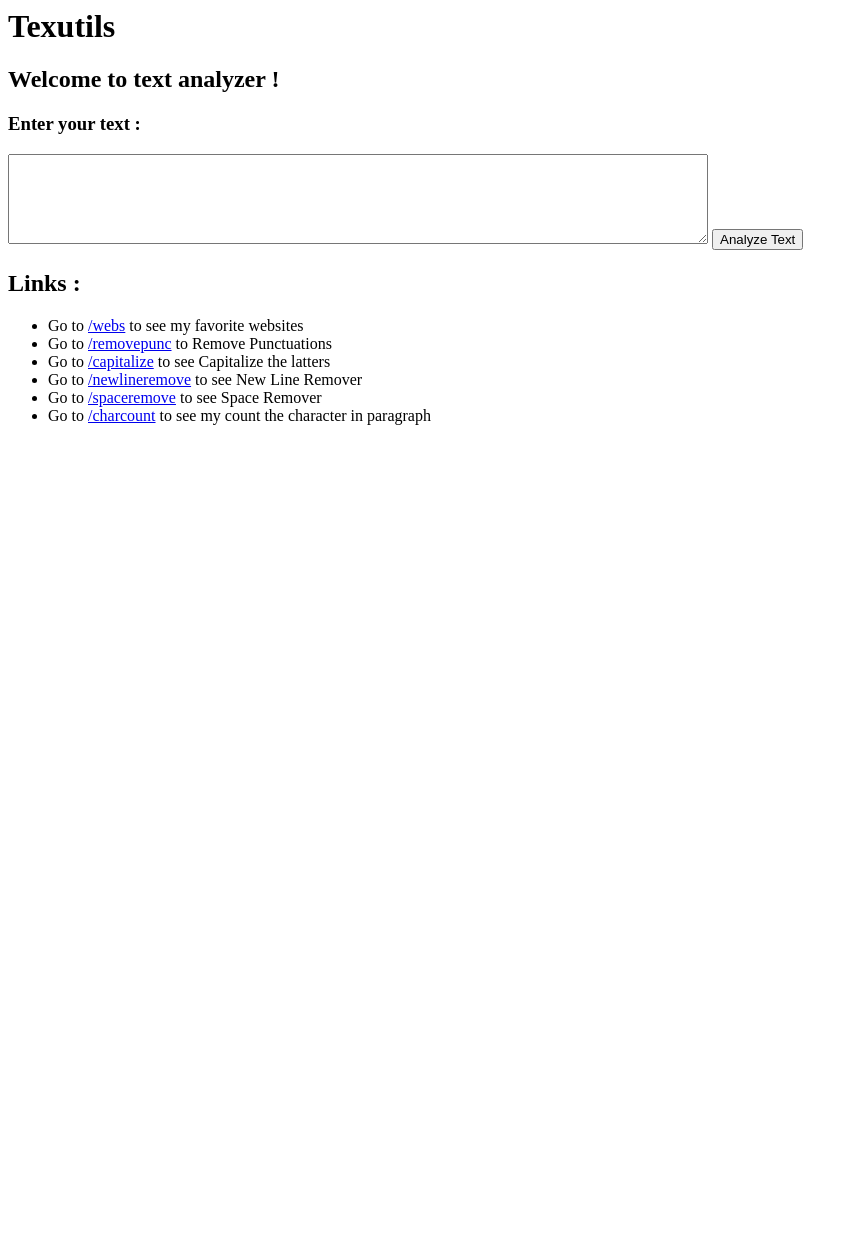
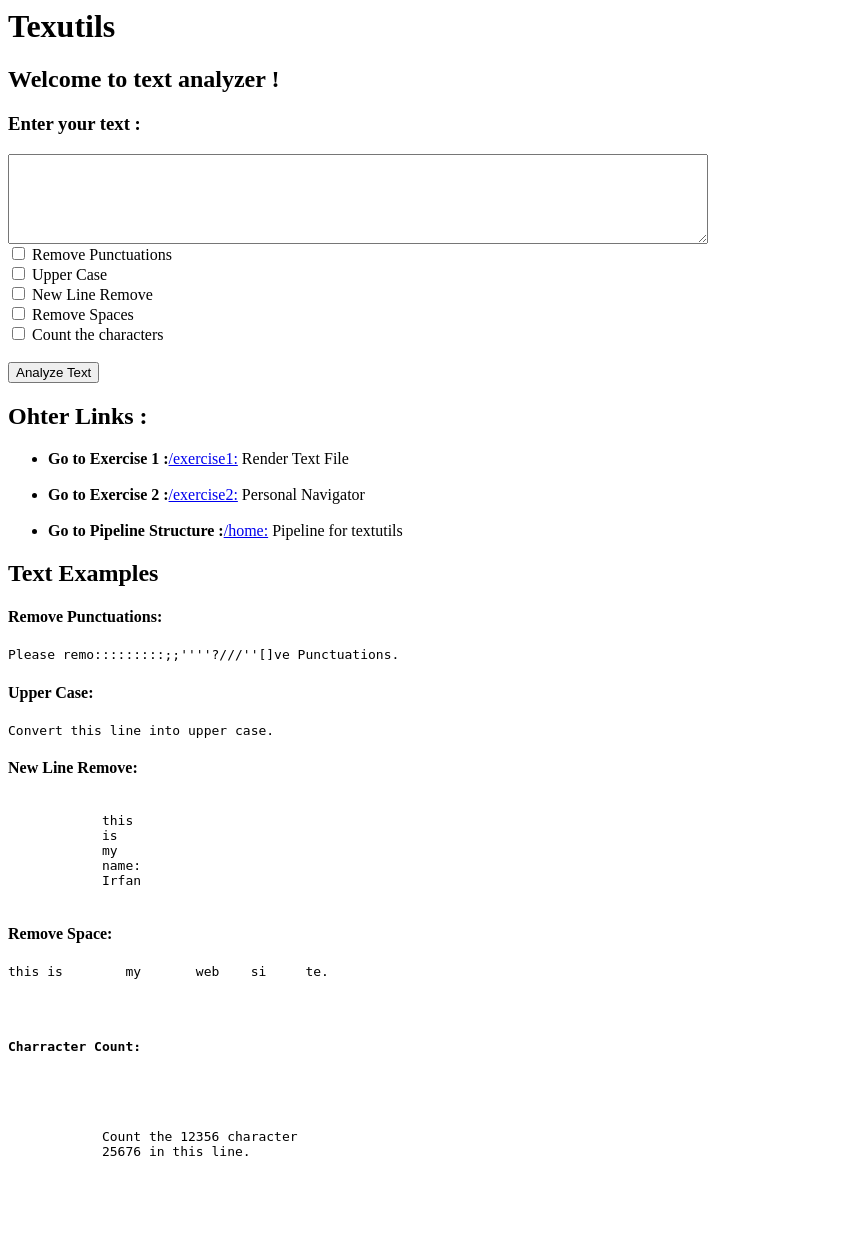
Before and after one commit to dev-mdirfan/textutils, a Django app: page / in a window 1280 px wide. Shown: the whole page, without its empty margins (0-858 px from the left). Before the commit the page ends 425 px from the top, so only its background shows below. Run offline with Django 4.2, Linux system fonts and the light colour scheme.

Commit message:
created exercise1 and exercise2 and pipeline

```diff
--- /dev/null
+++ b/templates/exercise2.html
@@ -0,0 +1,2 @@
+# Solution  Page 1
+# Solution Page 2
--- a/templates/index.html
+++ b/templates/index.html
@@ -2,33 +2,66 @@
     <head>
         <meta charset="utf-8">
         <meta http-equiv="X-UA-Compatible" content="IE=edge">
-        <title>Learn Templates</title>
+        <title>Text Utils</title>
         <meta name="description" content="">
         <meta name="viewport" content="width=device-width, initial-scale=1">
         <link rel="stylesheet" href="">
     </head>
     <body>
         {% comment %} <p>lorem</p>
-        {{name}} from {{place}} {% endcomment %}
+        Variables params accessing from view.py
+        {{name}} from {{place}}
+        {% endcomment %}
+
         <h1>Texutils</h1>
         <h2>Welcome to text analyzer !</h2>
 
         <h3>Enter your text :</h3>
-        <from name='text' action='/removepunc' method='get'>
-            <textarea style='margin: 0px; width: 700px; height: 90px;'></textarea>
+        <form action='/analyze' method='get'>
+            <textarea name="text" style='margin: 0px; width: 700px; height: 90px;'></textarea>
+            <br>
+            <input type="checkbox" name="removepunc"> Remove Punctuations
+            <br>
+            <input type="checkbox" name="uppercase"> Upper Case
+            <br>
+            <input type="checkbox" name="newlineremove"> New Line Remove
+            <br>
+            <input type="checkbox" name="spaceremove"> Remove Spaces
+            <br>
+            <input type="checkbox" name="charcount"> Count the characters
+            <br>
+            <br>
             <button type='submit'>Analyze Text</button>
         </form>
 
-        <h2>Links :</h2>
+        <h2>Ohter Links :</h2>
 
         <ul>
-            <li>Go to <a href="/webs">/webs<a> to see my favorite websites </li>
-            <li>Go to <a href="/removepunc">/removepunc<a> to Remove Punctuations </li>
-            <li>Go to <a href="/capitalize">/capitalize<a> to see Capitalize the latters </li>
-            <li>Go to <a href="/newlineremove">/newlineremove<a> to see New Line Remover </li>
-            <li>Go to <a href="/spaceremove">/spaceremove<a> to see Space Remover </li>
-            <li>Go to <a href="/charcount">/charcount<a> to see my count the character in paragraph </li>
+            <li> <b>Go to Exercise 1 :</b><a href="/exercise1">/exercise1:<a> Render Text File </li> <br>
+            <li> <b>Go to Exercise 2 :</b><a href="/exercise2">/exercise2:<a> Personal Navigator </li> <br>
+            <li> <b>Go to Pipeline Structure :</b><a href="/home">/home:<a> Pipeline for textutils </li>
         </ul>
+
+        <h2> Text Examples<h2>
+        <h4>Remove Punctuations:</h4>
+        <pre><code>Please remo:::::::::;;''''?///''[]ve Punctuations.</code></pre>
+        <h4>Upper Case:</h4>
+        <pre><code>Convert this line into upper case.</code></pre>
+        <h4>New Line Remove:</h4>
+        <pre><code>
+            this
+            is
+            my
+            name:
+            Irfan
+        </code></pre>
+        <h4>Remove Space:</h4>
+        <pre><code>this is        my       web    si     te.<pre></code>
+        <h4>Charracter Count:</h4>
+        <pre><code>
+            Count the 12356 character
+            25676 in this line.</code></pre>
+
         <script src="" async defer></script>
     </body>
 </html>
--- a/textutils/urls.py
+++ b/textutils/urls.py
@@ -26,15 +26,29 @@ urlpatterns = [
     path('admin/', admin.site.urls),
 
     # creating new path for see string output
+    path('', views.index, name='index'),
 
-    path('', views.index, name='index'),
+    # About page
     path('about/', views.about, name='about'),
-    path('webs/', views.webs, name='webs'),
 
-    # Creating Pipeline
-    path('removepunc', views.removepunc, name='removepunc'),
-    path('capitalize', views.capitalize, name='capitalize'),
-    path('newlineremove', views.newlineremove, name='newlineremove'),
-    path('spaceremove', views.spaceremove, name='spaceremove'),
-    path('charcount', views.charcount, name='charcount')
+    # Exercises - 1
+    path('exercise1/', views.exercise1, name='exercise1'),
+
+    # Exercises - 2
+    path('exercise2/', views.exercise2, name='exercise2'),
+
+    # Pipe Line for textutils
+    path('home/', views.home, name='home'),
+    path('removepunc/', views.removepunc, name='removepunc'),
+    path('capitalize/', views.capitalize, name='capitalize'),
+    path('newlineremove/', views.newlineremove, name='newlineremove'),
+    path('spaceremove/', views.spaceremove, name='spaceremove'),
+    path('charcount/', views.charcount, name='charcount'),
+
+
+    # Actual code are here !
+    path('analyze', views.analyze, name='analyze'),
+
+
+
 ]
--- a/textutils/views.py
+++ b/textutils/views.py
@@ -1,66 +1,115 @@
 # I have created this file - Irfan
 
-# @author md-irfan
+# @author: md-irfan
 
 from django.http import HttpResponse    # HttpResponse give the
-from django.shortcuts import render
-
-# from django.shortcuts import render
+from django.shortcuts import render     # It import the templates file like index.html and renders
 
 
 def index(request):
-    # return HttpResponse('<h1>Hello World</h1> here you can enter html')
     return render(request, 'index.html')
+
+# About Page
 def about(request):
     return HttpResponse('About HttpResponse Hello Irfan')
 
-def webs(request):
-    return HttpResponse('''<h1>Welcome to my favorite websites list</h1> <br> <a href="https://www.linkedin.com" target="_blank">Go to LinkedIn</a> <br><br> <a href="https://leetcode.com/">Go to Leetcode</a> <br><br> <a href="https://www.codechef.com/">Go to CodeChef</a> <br><br> <a href="https://getbootstrap.com/">Got to Bootstrap</a> <br><br> <a href="https://www.djangoproject.com/">Go to Django Website</a> <br><br> <a href='/'> Go to Back</a>''')
-    #     return HttpResponse()
 
-# Task by CodeWithHarry Solution -------------->
-
-# Solution 1 -->
-# def index(request):
-#     file = open("1.txt", 'r+')
-#     return HttpResponse(file.read())
-# Solution 2  -->
-# def index(request):
-#     f1 = open("1.txt", "r")
-#     return HttpResponse("<h1> %s </h1>"%(f1.read()))
-# Solution 3 -->
-# def index(request):
-#     with open("1.txt", 'r') as file:
-#         content = file.read()
-#     return HttpResponse(content)
+# Exercise-1 --- Solution ------------------------------>
+def exercise1(request):
+    with open(r'D:\Python🔒\Django\Projects\CWH-Projects\textutils✔️\textutils\1.txt', 'r') as file:
+        content = file.read()
+    return HttpResponse(content)
 
 
-# Exercise-1 -------------------------------->
-# Solution ->
-# def index(request):
-#     return HttpResponse('''<h1>Welcome to website</h1> <br> <a href="https://www.linkedin.com" target="_blank">Go to LinkedIn</a> <br><br> <a href="https://leetcode.com/">Go to Leetcode</a> <br><br> <a href="https://www.codechef.com/">Go to CodeChef</a> <br><br> <a href="https://getbootstrap.com/">Got to Bootstrap</a> <br><br> <a href="https://www.djangoproject.com/">Go to Django Website</a>''')
+# Exercise-2 --- Solution ------------------------------>
+def exercise2(request):
+    return HttpResponse('''<h1>Welcome to my favorite websites list</h1> <h3>Question : Create a page for listing your 5 favorite website links</h3> <a href="https://www.linkedin.com" target="_blank">Go to LinkedIn</a> <br><br> <a href="https://leetcode.com/">Go to Leetcode</a> <br><br> <a href="https://www.codechef.com/">Go to CodeChef</a> <br><br> <a href="https://getbootstrap.com/">Got to Bootstrap</a> <br><br> <a href="https://www.djangoproject.com/">Go to Django Website</a> <br><br><br> <a href='/'>Back to Home Page</a>''')
 
-# def index(request):
-#     # Dictionaries can be access from templates
-#     # params = {'name': 'Harry', 'place': 'Mars'}
-#     # passing dictionary as a third variable
-#     # return render(request, 'index.html', params)
-#     return render(request, 'index.html')
+# Pipeline for textutils ------------------------------->
+def home(request):
+    return render(request, 'pipeline.html')
+# Remove Punctuation
+def removepunc(request):
+    #  Get the text
+    text = request.GET.get('text', 'default')
+    print(text)
+    # Analyze the text
+    return HttpResponse("<a href='/home'>Back to Home Page</a> <br><br> <h1>Remove Punctuation :</h1>")
+# Capitalize
+def capitalize(request):
+    return HttpResponse("<a href='/home'>Back to Home Page</a> <br><br> <h1>Capitalize :</h1>")
+# New Line Remove
+def newlineremove(request):
+    return HttpResponse("<a href='/home'>Back to Home Page</a> <br><br> <h1>New Line Remove :</h1>")
+# Space Remove
+def spaceremove(request):
+    return HttpResponse("<a href='/home'>Back to Home Page</a> <br><br> <h1>Space Remover :</h1>")
+# Character Count
+def charcount(request):
+    return HttpResponse("<a href='/home'>Back to Home Page</a> <br><br> <h1>Character Count :</h1>")
 
-def removepunc(request):
-    return HttpResponse("<a href='/'>Back to Home Page</a> <br><br> <b>Remove Punctuation :</b> <a href=''></a>")
 
-def capitalize(request):
-    return HttpResponse("<a href='/'>Back to Home Page</a> <br><br> <b>Capitalize :</b> <a href=''></a>")
 
-def newlineremove(request):
-    return HttpResponse("<a href='/'>Back to Home Page</a> <br><br> <b>New Line Remove :</b> <a href=''></a>")
+## Actual Code for Project text Utils -------------------------->
+def analyze(request):
+    #  Get the text
+    text = request.GET.get('text', 'default')
 
-def spaceremove(request):
-    return HttpResponse("<a href='/'>Back to Home Page</a> <br><br> <b>Space Remover :</b> <a href=''></a>")
+    # Check checkbox values
+    removepunc = request.GET.get('removepunc', 'off')
+    uppercase = request.GET.get('uppercase', 'off')
+    newlineremove = request.GET.get('newlineremove', 'off')
+    spaceremove = request.GET.get('spaceremove', 'off')
+    charcount = request.GET.get('charcount', 'off')
+    # print(removepunc)
+    # print(text)
 
-def charcount(request):
-    return HttpResponse("<a href='/'>Back to Home Page</a> <br><br> <b>Character Count :</b> <a href=''></a>")
+    # Check which checkbox is on
+    if removepunc=="on":
+        punctuations = '''!()-[]{};:'"\,<>./?@#$%^&*_~'''
+        analyzed = ""
+        for char in text:
+            if char not in punctuations:
+                analyzed += char
+        params = {'purpose':'Remove Punctuations', 'analyzed_text':analyzed, 'original_text':text}
+        # Analyze the text
+        # return HttpResponse("<a href='/'>Back to Home Page</a> <br><br> <h1>Remove Punctuation :</h1> <a href=''></a>")
+        return render(request, 'analyze.html', params)
+
+    if uppercase=="on":
+        analyzed = ""
+        for char in text:
+            analyzed += char.upper()
+        params = {'purpose':'Changed in Upper Case', 'analyzed_text':analyzed, 'original_text':text}
+        return render(request, 'analyze.html', params)
+
+    if newlineremove=="on":
+        analyzed = ""
+        for char in text:
+            if char!="\n":
+                analyzed += char
+        params = {'purpose':'New Line Remove', 'analyzed_text':analyzed, 'original_text':text}
+        return render(request, 'analyze.html', params)
+
+    if spaceremove=="on":
+        analyzed = ""
+        # for index in range(len(text)-1):
+        for index, char in enumerate(text):
+            if not(text[index]==" " and text[index+1]==" "):
+                analyzed += char
+        params = {'purpose':'Removed Spaces', 'analyzed_text':analyzed, 'original_text':text}
+        return render(request, 'analyze.html', params)
+
+    if charcount=="on":
+        analyzed = 0
+        # for index in range(len(text)-1):
+        for index in range(len(text)):
+            if 'a'<=text[index]<='z' or 'A'<=text[index]<='Z':
+                analyzed += 1
+        params = {'purpose':'Characters are counted', 'analyzed_text':analyzed, 'original_text':text}
+        return render(request, 'analyze.html', params)
+    else:
+        return HttpResponse("<br><br><center><h1>Error</h1><br><h1>404 Error</h1><br><h1>Please check the CheckBox </h1> <h2><a href='/'>Back to Analyze Page</a></h2></center>")
 
 
 # Templates
```
Also changed, not shown: Exercise-1.md (added, +51 -0 lines), Exercise-2.md (added, +16 -0 lines), Pipeline-textutils.md (added, +90 -0 lines), Understanding-urls-views.md (added, +118 -0 lines), templates/analyze.html (added, +27 -0 lines), templates/pipeline.html (added, +36 -0 lines), textutils/1.txt (+10 -2 lines), README.md.
